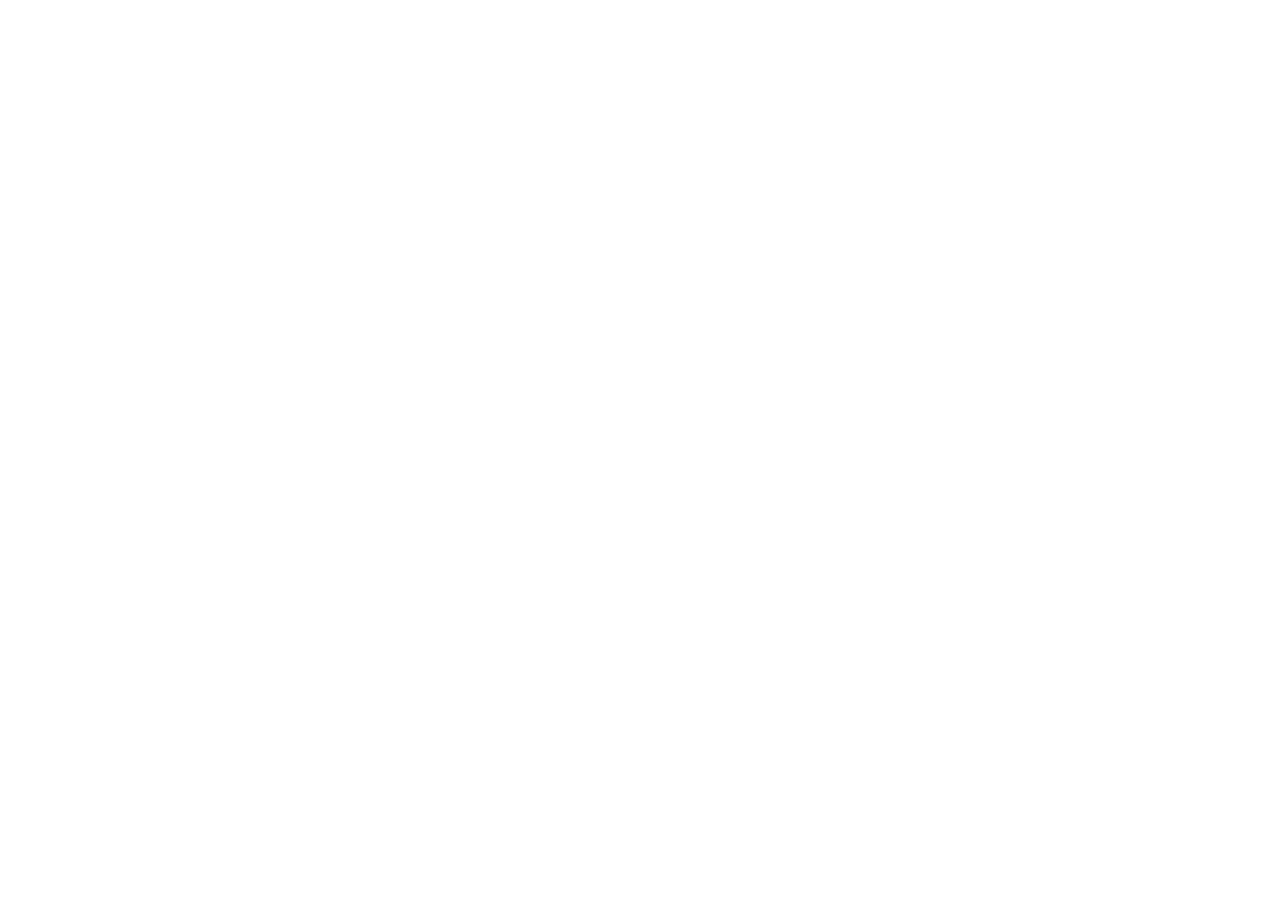
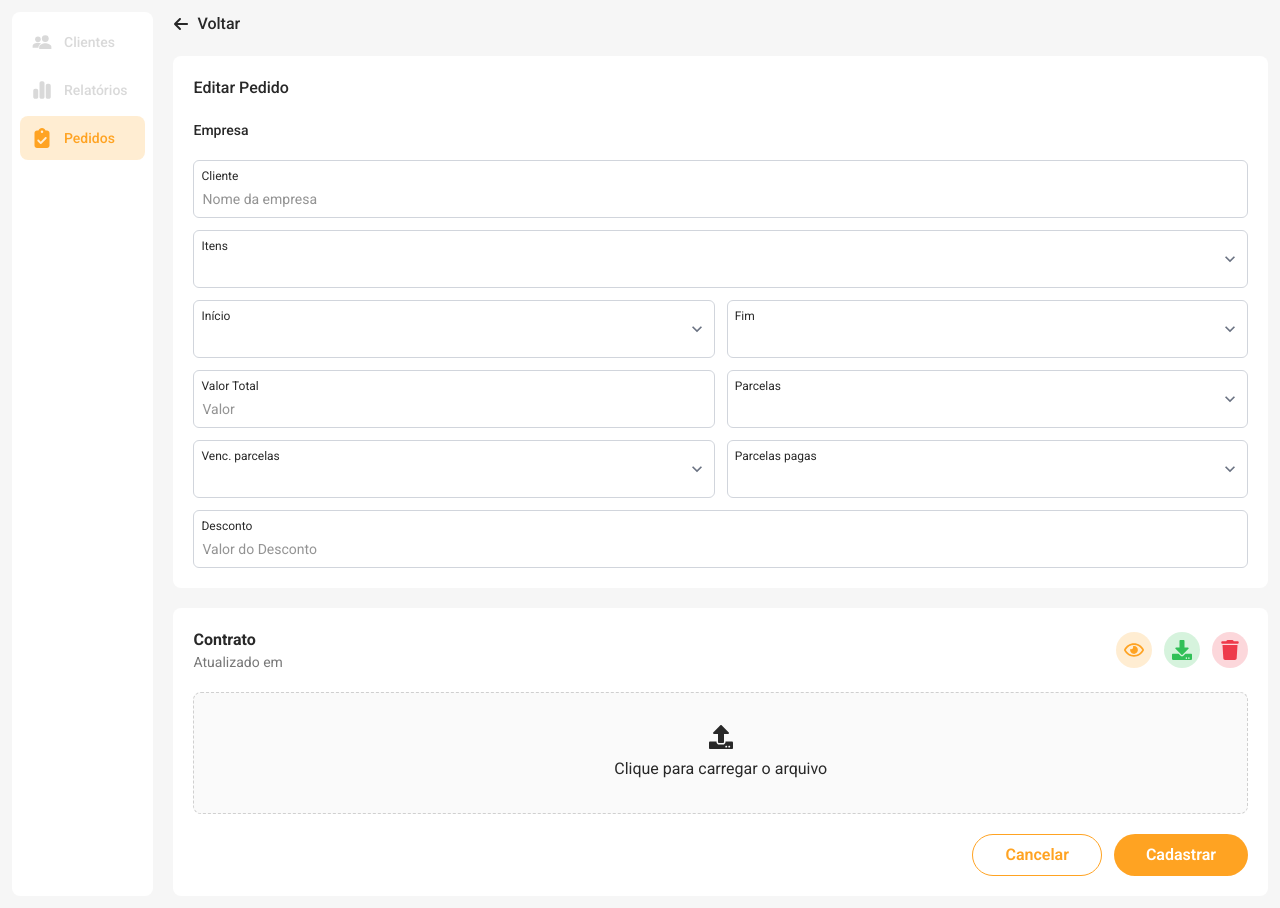
Before and after one commit to MPCGomes/propabanda-financial-tracker, a React (Vite) app in the folder frontend/: page /order/edit/1 in a window 1280 px wide. Before the commit this address had no page. Before the commit the page ends 800 px from the top, so only its background shows below. Built offline with nearby package versions, Linux system fonts and the light colour scheme.

Commit message:
order edit input update

```diff
--- a/frontend/src/App.tsx
+++ b/frontend/src/App.tsx
@@ -39,14 +39,15 @@
           path="/client/edit/:id"
           element={<ClientEdit title="Editar Cliente" />}
         />
-        <Route path="/orders" element={<Orders title="Pedidos" />} />
+        <Route path="/orders" element={<Orders title="Lista dos Pedidos" />} />
+        <Route path="/order/:id" element={<OrdersDetails title="Pedidos" />} />
         <Route
-          path="/order/:id"
-          element={<OrdersDetails title="Pedidos" />}
+          path="/order/register"
+          element={<OrderRegister title="Cadastrar Pedido" />}
         />
         <Route
-          path="/order/register"
-          element={<OrderRegister title="Pedidos" />}
+          path="/order/edit/:id"
+          element={<OrderEdit title="Editar Pedido" />}
         />
       </Routes>
     </Router>
--- a/frontend/src/pages/OrderEdit.tsx
+++ b/frontend/src/pages/OrderEdit.tsx
@@ -4,10 +4,17 @@
 import Header from "../components/Header";
 
 import { FaDownload, FaRegEye, FaUpload } from "react-icons/fa";
+import InputSelect from "../components/InputSelect";
+import InputText from "../components/InputText";
 
 type OrderEditProps = {
   title: string;
 };
+
+const opcoes = [
+  { value: "valor1", label: "01" },
+  { value: "valor2", label: "02" },
+];
 
 export default function OrderEdit({ title }: OrderEditProps) {
   return (
@@ -24,23 +31,39 @@
 
         {/* Content */}
         <div className="flex flex-col gap-5 w-full p-4 pb-[100px] lg:p-0 lg:pb-0">
-            {/* Voltar para o Pedido ID */}
+          {/* Voltar para o Pedido ID */}
           <GoBack link={"/"} />
           <div className="flex flex-col p-5 gap-5 rounded-lg bg-white text-[#282828]">
-            <p className="text-base font-medium">Cadastar Pedido</p>
+            <p className="text-base font-medium">Editar Pedido</p>
             <div className="flex flex-col gap-5">
               <p className="text-sm font-medium">Empresa</p>
               <div className="flex flex-col gap-3">
-                <input type="text" placeholder="Placeholder..." />
-                <input type="text" placeholder="Placeholder..." />
+                <InputText label={"Cliente"} placeholder={"Nome da empresa"} />
+                <InputSelect label={"Itens"} id={""} options={opcoes} />
                 <div className="flex gap-3">
-                  <input type="text" placeholder="Placeholder..." />
-                  <input type="text" placeholder="Placeholder..." />
+                  <InputSelect label={"Início"} id={""} options={opcoes} />
+                  <InputSelect label={"Fim"} id={""} options={opcoes} />
                 </div>
                 <div className="flex gap-3">
-                  <input type="text" placeholder="Placeholder..." />
-                  <input type="text" placeholder="Placeholder..." />
+                  <InputText label={"Valor Total"} placeholder={"Valor"} />
+                  <InputSelect label={"Parcelas"} id={""} options={opcoes} />
                 </div>
+                <div className="flex gap-3">
+                  <InputSelect
+                    label={"Venc. parcelas"}
+                    id={""}
+                    options={opcoes}
+                  />
+                  <InputSelect
+                    label={"Parcelas pagas"}
+                    id={""}
+                    options={opcoes}
+                  />
+                </div>
+                <InputText
+                  label={"Desconto"}
+                  placeholder={"Valor do Desconto"}
+                />
               </div>
             </div>
           </div>
```
